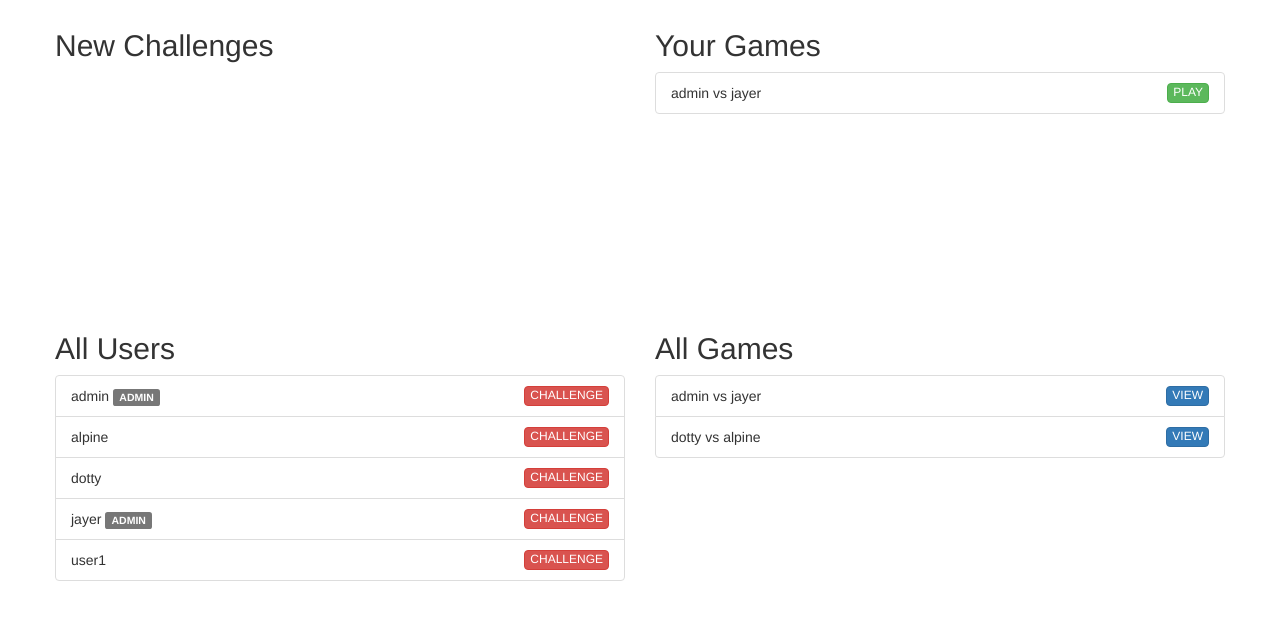
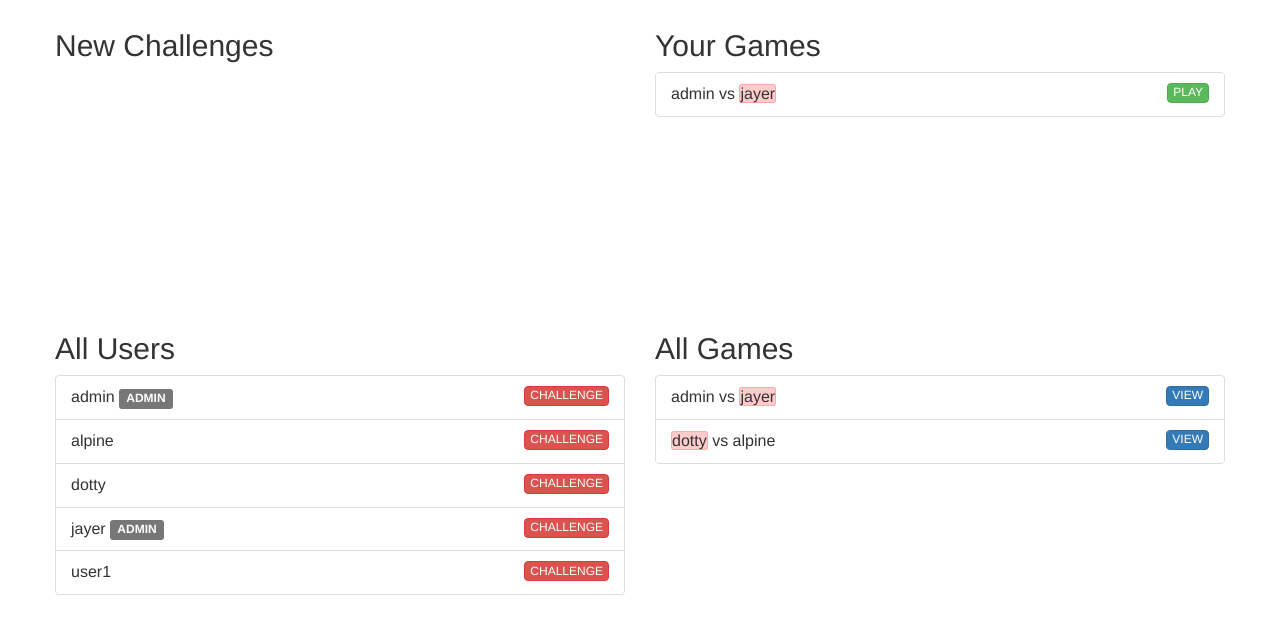
Before and after one commit to jonayerdi/TicTacToe, a Django app: page / in a window 1280 px wide. Shown: the part 71-705 px from the top of the page. Run offline with Django 3.2, Linux system fonts and the light colour scheme; a user stored in the database is signed in; data comes from the database, SQL or seed files in the repository; both versions use the stored data as it was before the commit; some libraries are stand-ins or nearby versions.

Commit message:
Show turn in main page

```diff
--- a/tictactoe/models.py
+++ b/tictactoe/models.py
@@ -5,7 +5,6 @@ from django.utils import timezone
 
 class Game(models.Model):
     id = models.AutoField(primary_key=True)
-    name = models.TextField()
     user1 = models.ForeignKey('auth.User', related_name='+')
     user2 = models.ForeignKey('auth.User', related_name='+')
     user1_turn = models.BooleanField(default=True)
@@ -13,10 +12,6 @@ class Game(models.Model):
     created_date = models.DateTimeField(default=timezone.now)
     finished_date = models.DateTimeField(blank=True, null=True)
     outcome = models.IntegerField(default=-2)
-
-    def setName(self):
-        self.name = Concat(User.objects.get(pk=user1).username," vs ",ser.objects.get(pk=user2).username)
-        self.save()
 
     def finish(self, winner):
         if winner == self.user1:
@@ -26,16 +21,15 @@ class Game(models.Model):
         else:
             self.outcome = 0
         self.finished_date = timezone.now()
-        self.is_finished = 1
         self.save()
 
     def winner(self):
         switch = {
             0: null,
-            1: user1,
-            2: user2,
+            1: self.user1,
+            2: self.user2,
         }
         return switch.get(self.outcome, null)
 
     def __str__(self):
-        return self.name
+        return self.user1 + " vs " + self.user2
--- a/tictactoe/static/css/style.css
+++ b/tictactoe/static/css/style.css
@@ -20,6 +20,16 @@
 .list-group {
 	overflow: auto;
 	height: 220px;
+}
+
+.list-group-item {
+	font-size: 16px;
+}
+
+.highlight {
+	background: #FFCCCC;
+	border: 1px solid #FFAAAA;
+	border-radius: 3px;
 }
 
 .btn {
--- a/tictactoe/templates/tictactoe/base.html
+++ b/tictactoe/templates/tictactoe/base.html
@@ -8,6 +8,7 @@
 		<link rel="stylesheet" href="{% static 'css/style.css' %}">
 		<script type="text/javascript" src="https://ajax.googleapis.com/ajax/libs/jquery/3.1.1/jquery.min.js"></script>
 		<script type="text/javascript" src="https://maxcdn.bootstrapcdn.com/bootstrap/3.3.7/js/bootstrap.min.js"></script>
+		<script type="text/javascript" src="{% static 'js/jquery_csrf_ajax.js' %}"></script>
 
         {% block extra_headers %}
         {% endblock %}
--- a/tictactoe/templates/tictactoe/main_page.html
+++ b/tictactoe/templates/tictactoe/main_page.html
@@ -2,9 +2,8 @@
 {% load staticfiles %}
 
 {% block extra_headers %}
-
+	<script type="text/javascript" src="{% static 'js/main.js' %}"></script>
 {% endblock %}
-
 
 {% block content %}
     <div>
@@ -15,7 +14,11 @@
 					<ul class="list-group" id='challenge_list'>
 						{% for c in challenges %}
 							<li class="list-group-item">
-								{{ c.name }}
+								{% if c.user1_turn %}
+									<span class='highlight'>{{c.user1}}</span> vs {{c.user2}}
+								{% else %}
+									{{c.user1}} vs <span class='highlight'>{{c.user2}}</span>
+								{% endif %}
 								<button type="button" class="btn btn-success pull-right"
 								onclick="window.location='/game/{{ c.id }}';">PLAY</button>
 							</li>
@@ -27,7 +30,11 @@
 					<ul class="list-group" id='user_games_list'>
 						{% for ug in user_games %}
 							<li class="list-group-item">
-								{{ ug.name }}
+								{% if ug.user1_turn %}
+									<span class='highlight'>{{ug.user1}}</span> vs {{ug.user2}}
+								{% else %}
+									{{ug.user1}} vs <span class='highlight'>{{ug.user2}}</span>
+								{% endif %}
 								<button type="button" class="btn btn-success pull-right"
 								onclick="window.location='/game/{{ ug.id }}';">PLAY</button>
 							</li>
@@ -58,7 +65,11 @@
 				<ul class="list-group" id='games_list'>
 					{% for g in games %}
 						<li class="list-group-item">
-							{{ g.name }}
+							{% if g.user1_turn %}
+								<span class='highlight'>{{g.user1}}</span> vs {{g.user2}}
+							{% else %}
+								{{g.user1}} vs <span class='highlight'>{{g.user2}}</span>
+							{% endif %}
 							<button type="button" class="btn btn-primary pull-right"
 							onclick="window.location='/game/{{ g.id }}';">VIEW</button>
 						</li>
```
Also changed, not shown: tictactoe/templates/tictactoe/game_page.html (+6 -3 lines), db.sqlite3, tictactoe/migrations/0003_remove_game_name.py (added).
